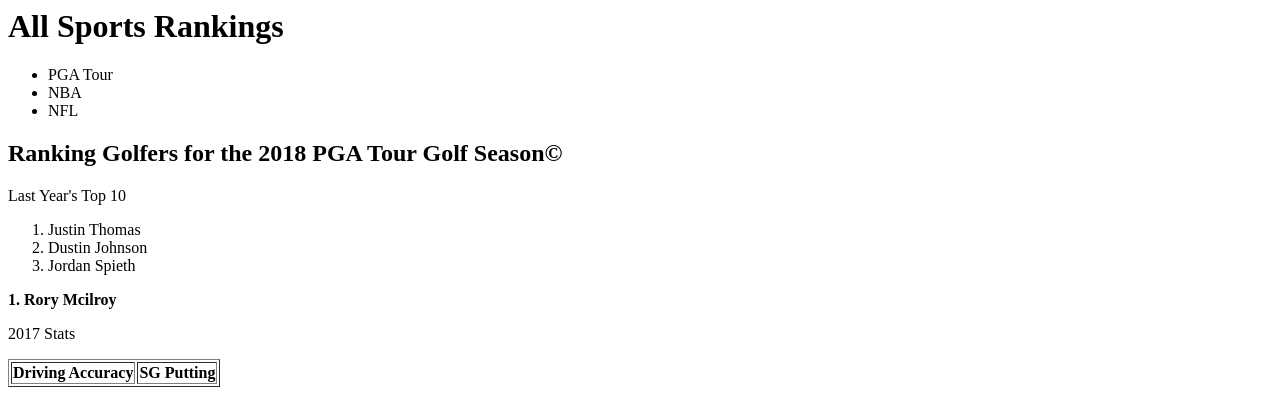
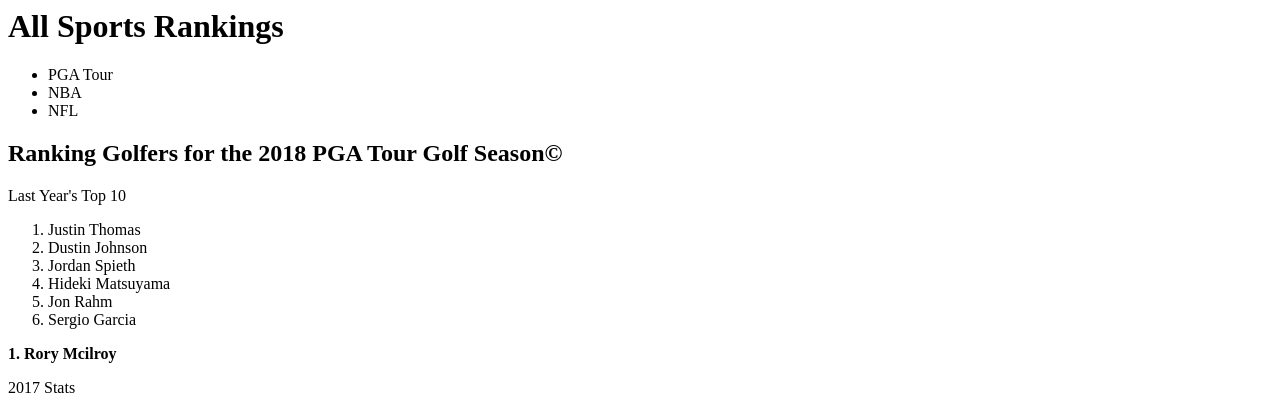
Before and after one commit to grantcarey/grantcarey.github.io, a plain HTML site: page index.html in a window 1280 px wide. Shown: the top 400 px of the page. Drawn offline with Linux system fonts and the light colour scheme.

Commit message:
I added players to the list

```diff
--- a/index.html
+++ b/index.html
@@ -36,6 +36,15 @@
     <li>
       Jordan Spieth
     </li>
+    <li>
+      Hideki Matsuyama
+    </li>
+    <li>
+      Jon Rahm
+    </li>
+    <li>
+      Sergio Garcia
+    </li>
 </ol>
 <p>
   <strong>1. Rory Mcilroy</strong>
```
